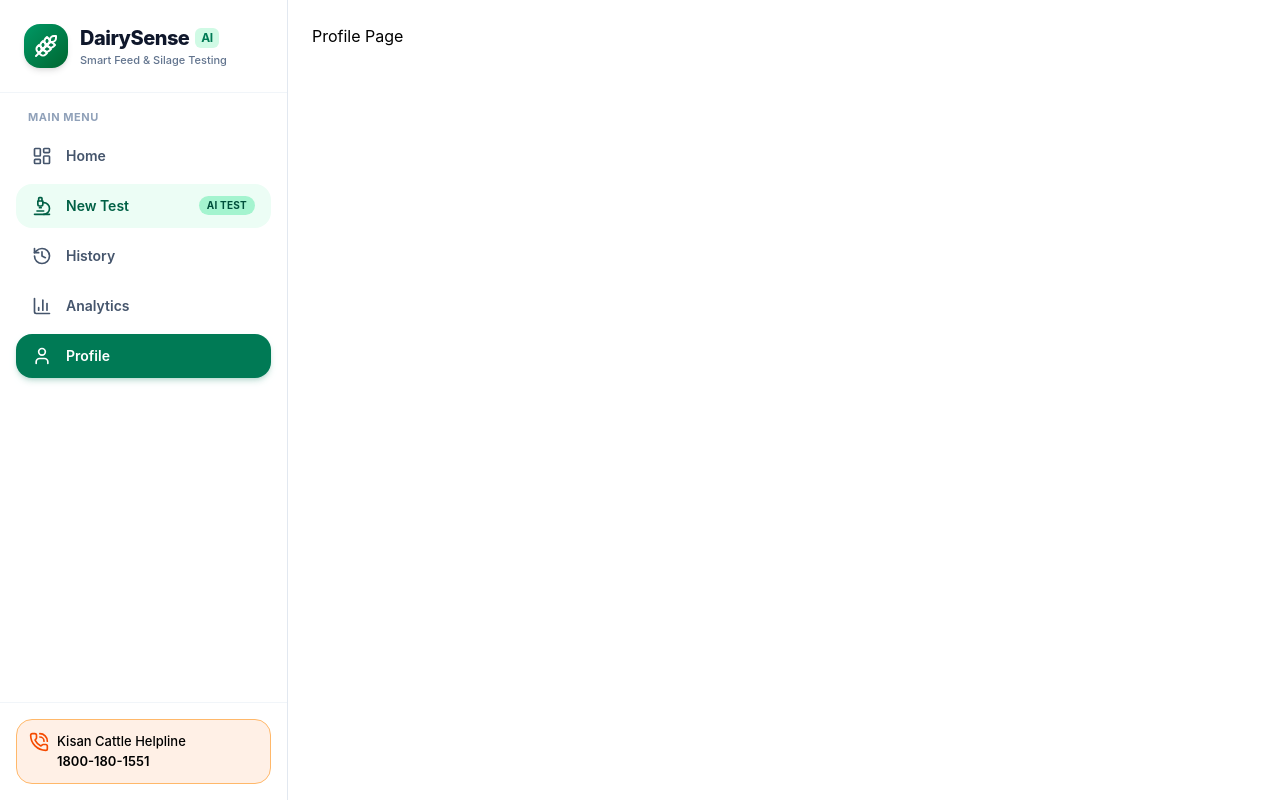
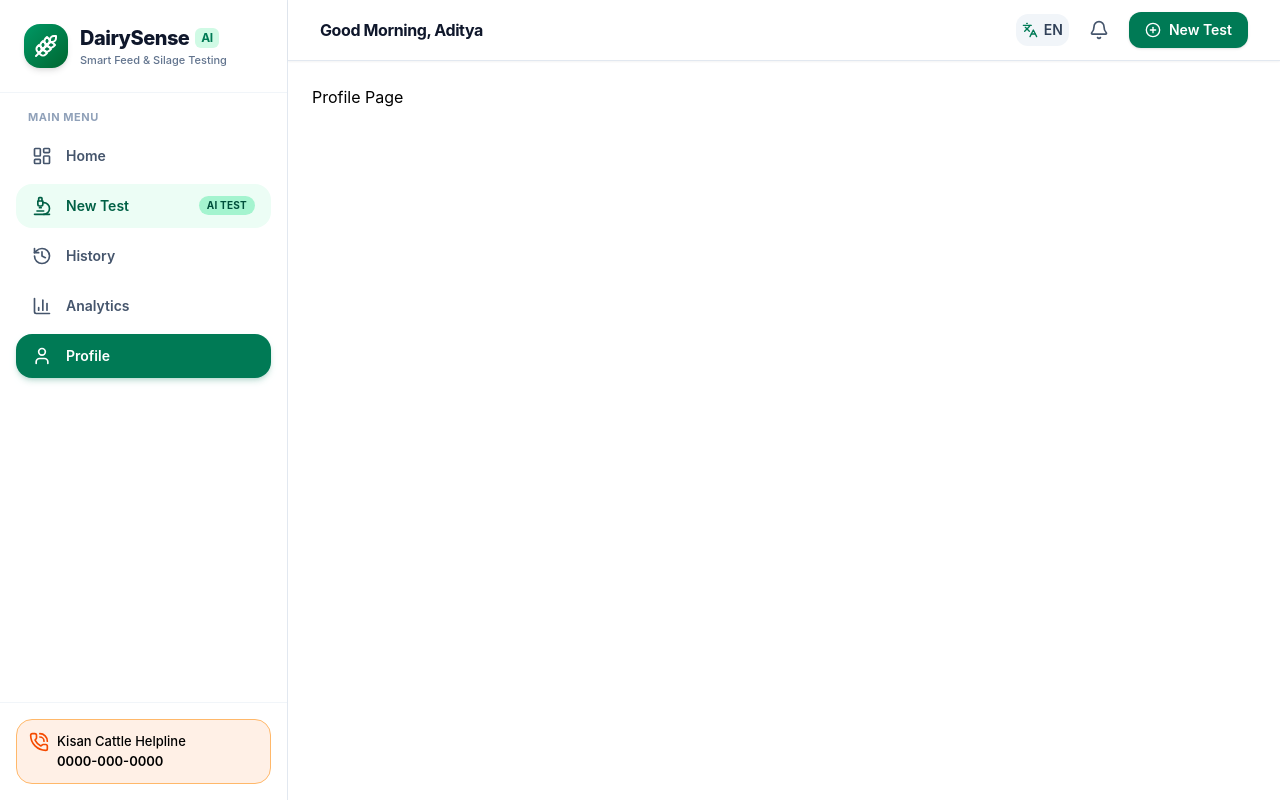
Before and after one commit to adityaranjan05/DairySense, a React (Vite) app: page /profile in a window 1280 px wide. Built offline with nearby package versions, Linux system fonts and the light colour scheme.

Commit message:
Added routing

```diff
--- a/src/App.jsx
+++ b/src/App.jsx
@@ -1,6 +1,8 @@
-import { useState } from 'react'
-import { Routes, Route } from "react-router-dom";
-import SideBar from './components/SideBar'
+// import { useState } from 'react'
+import { Routes, Route} from "react-router-dom";
+import SideBar from './components/layout/SideBar'
+import TopBar from './components/layout/TopBar'
+import AppLayout from "./components/layout/AppLayout";
 
 function Home() { return <h2>Home Page</h2>; }
 function Test() { return <h2>Test Page</h2>; }
@@ -12,11 +14,7 @@ function Profile() { return <h2>Profile Page</h2>; }
 function App() {
 
   return (
-    <div className="flex">
-      <div className="w-72 border-r border-slate-200">
-        <SideBar />
-      </div>
-      <main className="flex-1 p-6">
+    <AppLayout>
       <Routes>
         <Route path="/" element={<Home />} />
         <Route path="/test" element={<Test />} />
@@ -24,8 +22,7 @@ function App() {
         <Route path="/analytics" element={<Analytics />} />
         <Route path="/profile" element={<Profile />} />
       </Routes>
-      </main>
-    </div>
+    </AppLayout>
   )
 }
 
--- /dev/null
+++ b/src/components/layout/AppLayout.jsx
@@ -0,0 +1,18 @@
+import SideBar from "./SideBar";
+import TopBar from "./TopBar";
+
+export default function AppLayout({ children }) {
+    return (
+        <div className="flex h-screen">
+            <div className="w-72 shrink-0 border-r border-slate-200">
+                <SideBar />
+            </div>
+            <div className="flex flex-1 flex-col min-w-0">
+                <TopBar />
+                <main className="flex-1 overflow-y-auto p-6">
+                    {children}
+                </main>
+            </div>
+        </div>
+    );
+}
--- a/src/components/SideBar.jsx
+++ b/src/components/layout/SideBar.jsx
@@ -71,7 +71,7 @@ export default function SideBar() {
                         </div>
                         <div>
                             <p className="text-[13px] font-medium">Kisan Cattle Helpline</p>
-                            <p className="text-[13px] font-semibold">1800-180-1551</p>
+                            <p className="text-[13px] font-semibold">0000-000-0000</p>
                         </div>
                     </div>
                 </div>
--- /dev/null
+++ b/src/components/layout/TopBar.jsx
@@ -0,0 +1,50 @@
+import {
+  Bell,
+  Languages,
+  PlusCircle,
+} from "lucide-react";
+
+import { useNavigate } from "react-router-dom";
+
+export default function TopBar() {
+    const navigate = useNavigate();
+
+    return (
+        <header className="sticky top-0 z-30 bg-white/95 backdrop-blur-md border-b border-slate-200 shadow-xs px-4 sm:px-6 lg:px-8 py-3">
+            <div className="flex items-center justify-between gap-4">
+                <div className="flex items-center gap-3">
+                    <h2 className="text-base font-bold text-slate-900 tracking-tight leading-tight">
+                        Good Morning, Aditya
+                    </h2>
+                </div>
+                <div className="flex items-center gap-3">
+                    <div className="flex items-center gap-3">
+                        <button
+                            type="button"
+                            className="flex p-1.5 items-center gap-1.5 text-sm font-semibold text-slate-700 bg-slate-100 hover:bg-slate-200 rounded-xl transition-all"
+                        >
+                            <Languages className="w-4 h-4 text-emerald-700" />
+                            <span>EN</span>
+                        </button>
+
+                        <button
+                            type="button"
+                            className="p-2 rounded-xl text-slate-600 hover:bg-slate-100 hover:text-slate-900 transition"
+                        >
+                            <Bell className="w-5 h-5" />
+                        </button>
+
+                        <button
+                            type="button"
+                            onClick={() => navigate("/test")}
+                            className="flex items-center gap-2 px-4 py-2 rounded-xl bg-emerald-700 text-white text-sm font-semibold hover:bg-emerald-800 transition shadow-sm"
+                        >
+                            <PlusCircle className="w-4 h-4" />
+                            <span>New Test</span>
+                        </button>
+                    </div>
+                </div>
+            </div>
+        </header>
+    )
+}
```
Also changed, not shown: src/layout/AppLayout.jsx (deleted). Lines whose indentation alone changed are shown as unchanged.
